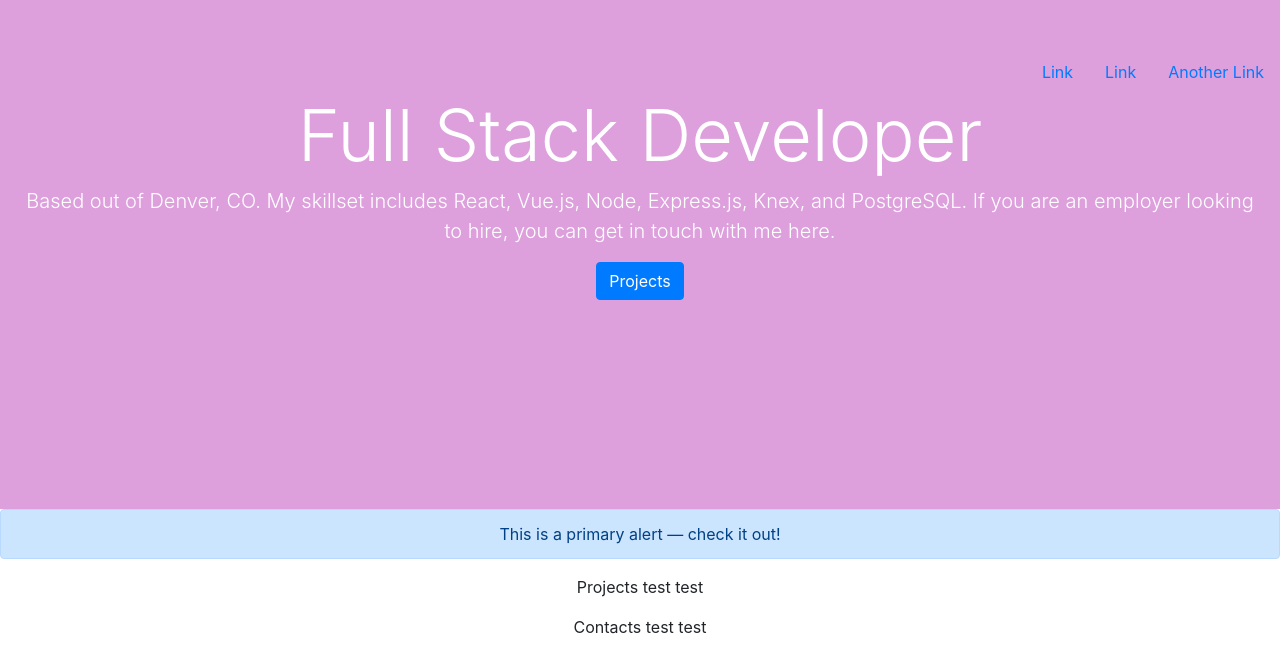
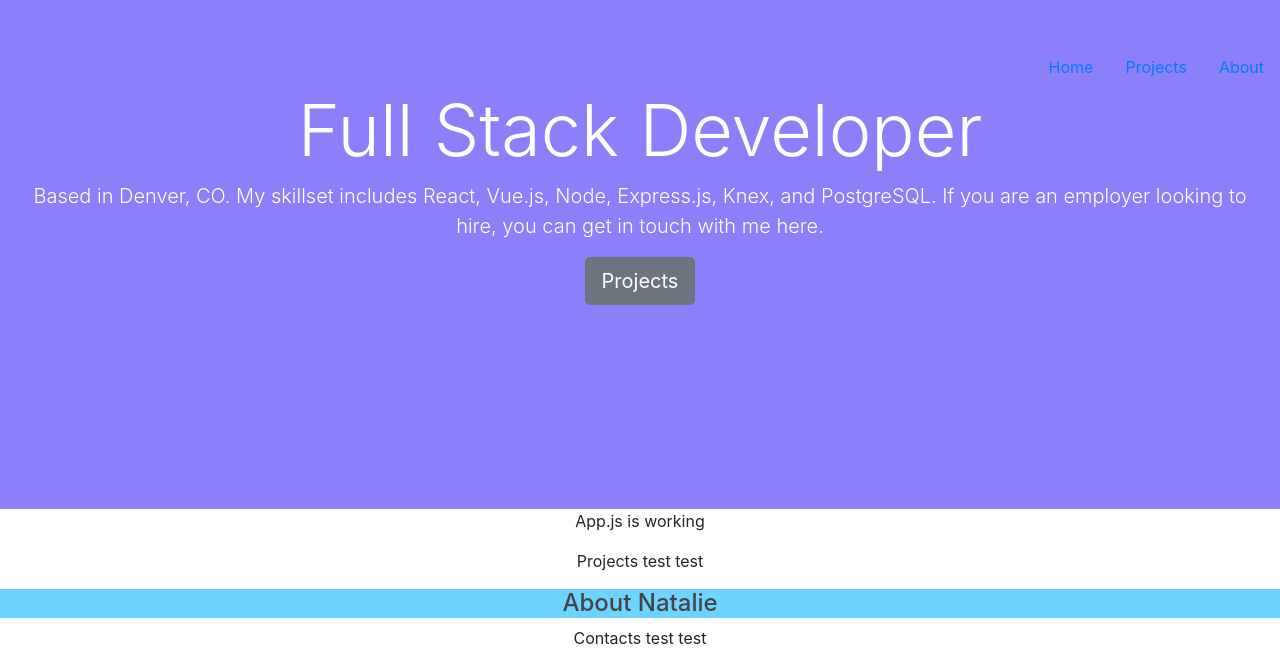
Before and after one commit to natalie-todd/portfolio, a React (Create React App) app: page / in a window 1280 px wide. Shown: the part 141-807 px from the top of the page. Built offline with nearby package versions, Linux system fonts and the light colour scheme.

Commit message:
added about h4

```diff
--- a/src/App.css
+++ b/src/App.css
@@ -1,9 +1,10 @@
 .pug {
-   background-color: plum;
+   background-color: #8B80F9;
   height: 650px;
   display: flex;
   justify-content: center;
   flex-direction: column;
+  /* justify-content: space-between; */
   /* align-items: center; */
   /* text-align: center; */
   color: white;
@@ -36,6 +37,10 @@
   color: white;
 }
 
+.about {
+  background-color: #6CD4FF;
+  color: #484349;
+}
 .App-title {
   font-size: 1.5em;
 }
@@ -48,6 +53,9 @@
 display: flex;
 align-self: flex-end;
 /* flex-direction: column; */
+/* align-items: flex-end;
+justify-content: flex-start; */
+
 }
 
 @keyframes App-logo-spin {
--- a/src/App.js
+++ b/src/App.js
@@ -7,6 +7,7 @@ import { Alert } from 'reactstrap';
 import NavHeader from './components/Front/NavHeader';
 import Front from './components/Front/Front';
 import Projects from './components/Projects/Projects';
+import About from './components/Contact/About';
 import Contact from './components/Contact/Contact';
 
 class App extends Component {
@@ -14,17 +15,16 @@ class App extends Component {
     return (
       <div className="App">
         <div className='pug'>
-        <NavHeader />
-        <div className='jumbo'>
-        <Front />
-        </div>
+          <NavHeader />
+          <div className='jumbo'>
+            <Front />
+          </div>
         </div>
         <div>
-          <Alert color="primary">
-            This is a primary alert — check it out!
-      </Alert>
+          <p>App.js is working</p>
         </div>
         <Projects />
+        <About />
         <Contact />
       </div>
 
--- a/src/components/Contact/About.js
+++ b/src/components/Contact/About.js
@@ -0,0 +1,12 @@
+import React, { Component } from 'react';
+import { Nav, NavItem, NavLink } from 'reactstrap';
+
+const About = (props) => {
+    return (
+        <div className='about'>
+            <h4>About Natalie</h4>
+        </div>
+    );
+}
+
+export default About
--- a/src/components/Front/Front.js
+++ b/src/components/Front/Front.js
@@ -8,14 +8,14 @@ const Front = (props) => {
     return (
         <div>
             {/* <Nav /> */}
-                <Container fluid>
+                <Container fluid >
                 <h1 className="display-3">Full Stack Developer</h1>
-                <p className="lead">Based out of Denver, CO. My skillset
+                <p className="lead">Based in Denver, CO. My skillset
                     includes React, Vue.js, Node, Express.js, Knex, and
                     PostgreSQL. If you are an employer looking to hire,
                     you can get in touch with me here.</p>
                 <p className="lead">
-                    <Button color="primary">Projects</Button>
+                <Button className="secondary" size="lg">Projects</Button>
                 </p>
                 </Container>
        </div>
--- a/src/components/Front/NavHeader.js
+++ b/src/components/Front/NavHeader.js
@@ -6,13 +6,13 @@ const NavHeader = (props) => {
         <div className='divNav'>
             <Nav>
                 <NavItem>
-                    <NavLink href="#">Link</NavLink>
+                    <NavLink href="#">Home</NavLink>
                 </NavItem>
                 <NavItem>
-                    <NavLink href="#">Link</NavLink>
+                    <NavLink href="#">Projects</NavLink>
                 </NavItem>
                 <NavItem>
-                    <NavLink href="#">Another Link</NavLink>
+                    <NavLink href="#">About</NavLink>
                 </NavItem>
             </Nav>
         </div>
```
